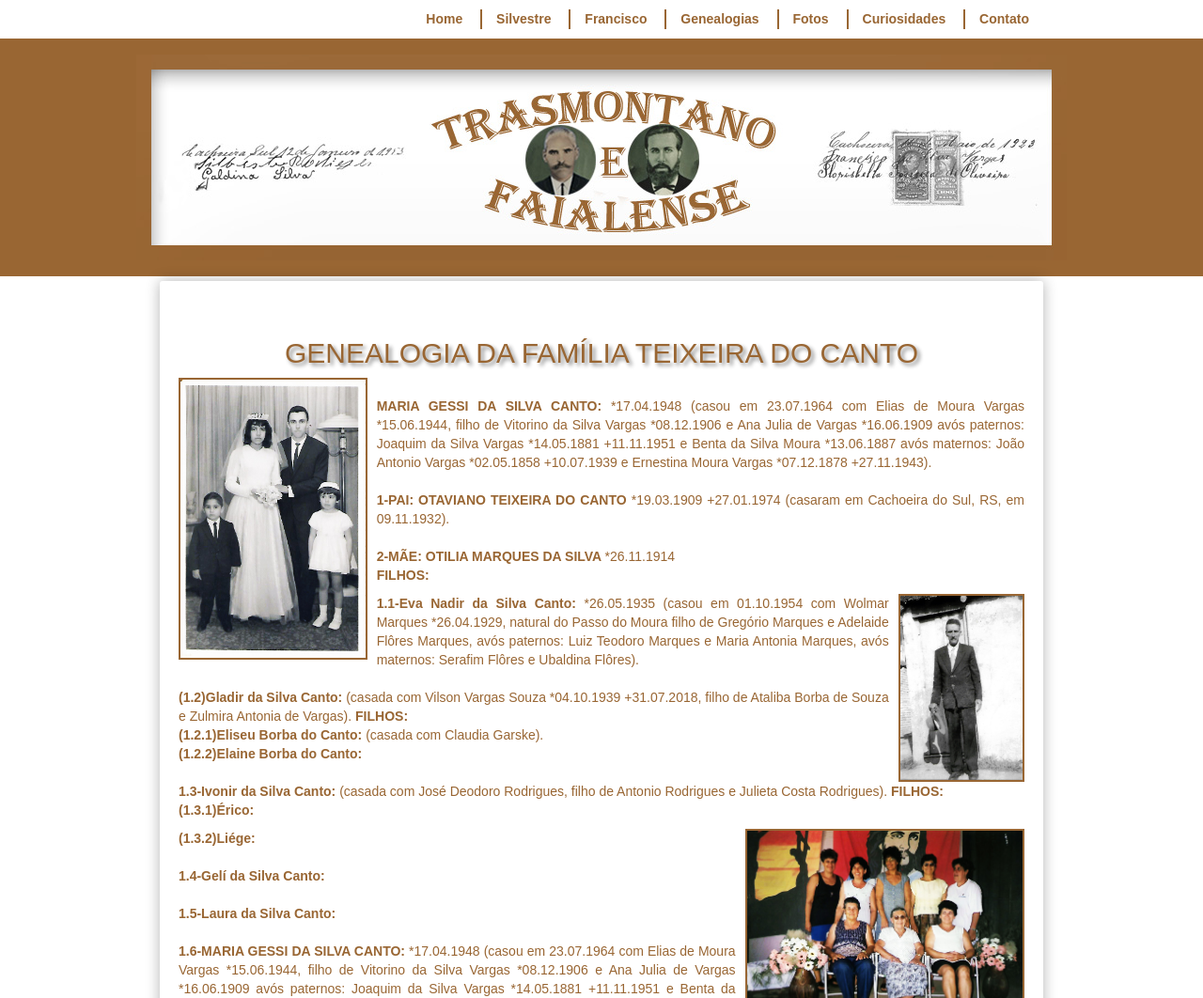
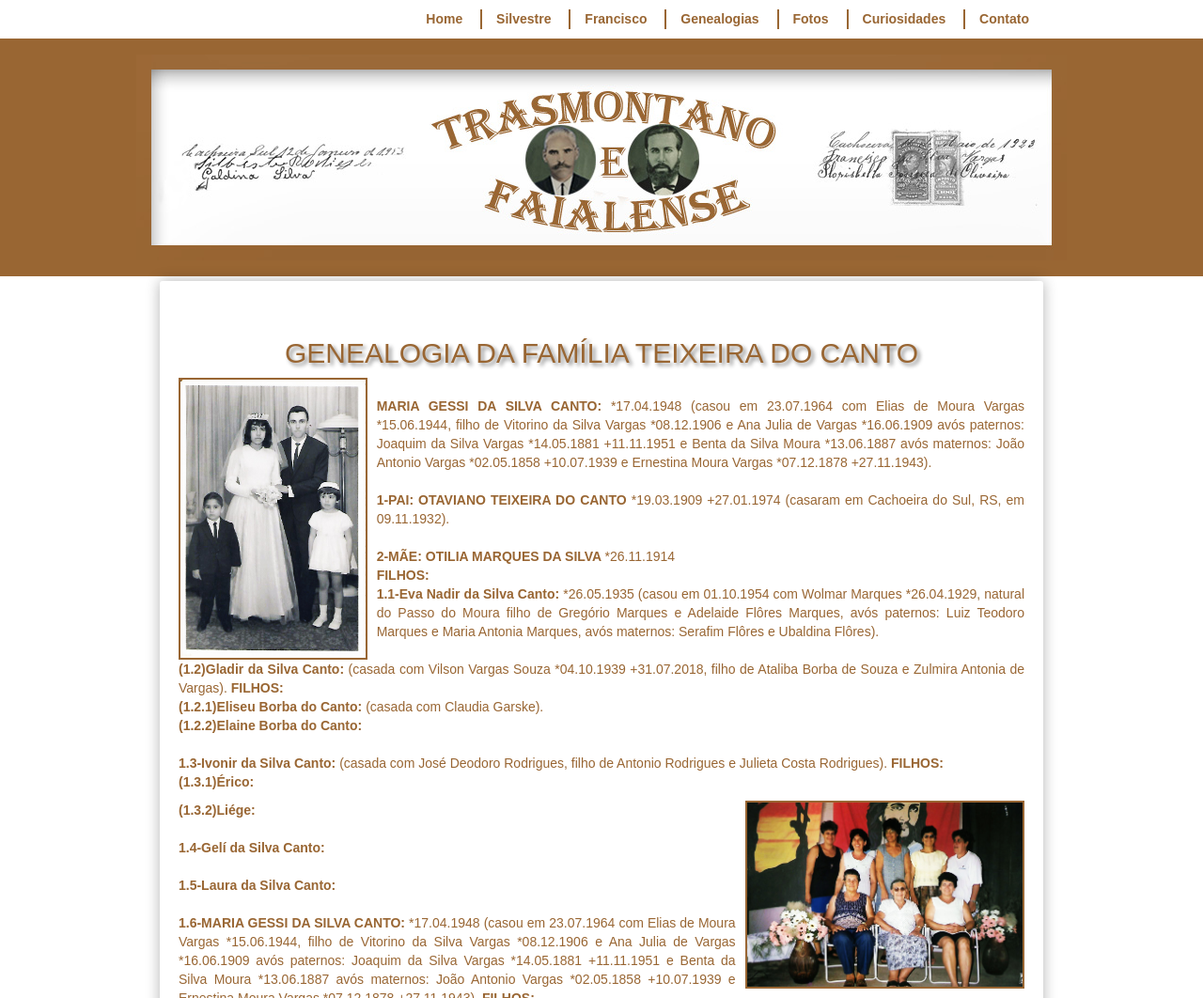
Before and after one commit to claudiovargas1955/claudiovargas1955.github.io, a Jekyll site: the page built from _pages/genealogia-da-familia-teixeira-do-canto.html, in a window 1280 px wide. Shown: the top 1062 px of the page at 94% size. Built offline with Jekyll 4.4.1, drawn with Linux system fonts in a browser that asks for light colours; some web fonts are replaced; grey boxes are pictures that could not be loaded.

Commit message:
Update genealogia-da-familia-teixeira-do-canto.html

```diff
--- a/_pages/genealogia-da-familia-teixeira-do-canto.html
+++ b/_pages/genealogia-da-familia-teixeira-do-canto.html
@@ -45,7 +45,6 @@
 
 <b>2-MÃE: OTILIA MARQUES DA SILVA </b>*26.11.1914 <br>
 <b>FILHOS:</b><br>
-<p><img class="tex1" style="float:right"; src="/images/ramiro.jpg"; height="200px" ; title="Ramiro Thomaz da Silva - pai de Otilia";>
 <b>1.1-Eva Nadir da Silva Canto:</b> *26.05.1935 (casou em 01.10.1954 com Wolmar Marques *26.04.1929, natural do Passo do Moura  filho
 de Gregório Marques e Adelaide Flôres Marques, avós paternos: Luiz Teodoro Marques e Maria Antonia Marques, avós maternos: Serafim
 Flôres e Ubaldina Flôres). <br><br>
@@ -106,7 +105,7 @@
 Melo *24.07.1864 e Floriana da Silva Luiz *03.07.1870 RC-74).<br/><br/>
 
 <b>(1.6)Isaura Oliveira do Canto: </b>*24.06.1910 <br></p></details><br/>
-
+  <p><img class="tex1" style="float:right"; src="/images/ramiro.jpg"; height="200px" ; title="Ramiro Thomaz da Silva - pai de Otilia";>
 <p><b>A2-AVÓS MATERNOS: Ramiro Thomaz da Silva </b>*01.04.1892 e Laurinda Marques da Silva *10.04.1882<br><br>
 
 <h5>B1-BISAVÓS PATERNOS POR PARTE DOS AVÓS PATERNOS (Apolinário Teixeira do Canto e Antonia de Oliveira do Canto): A1</h5>
```
